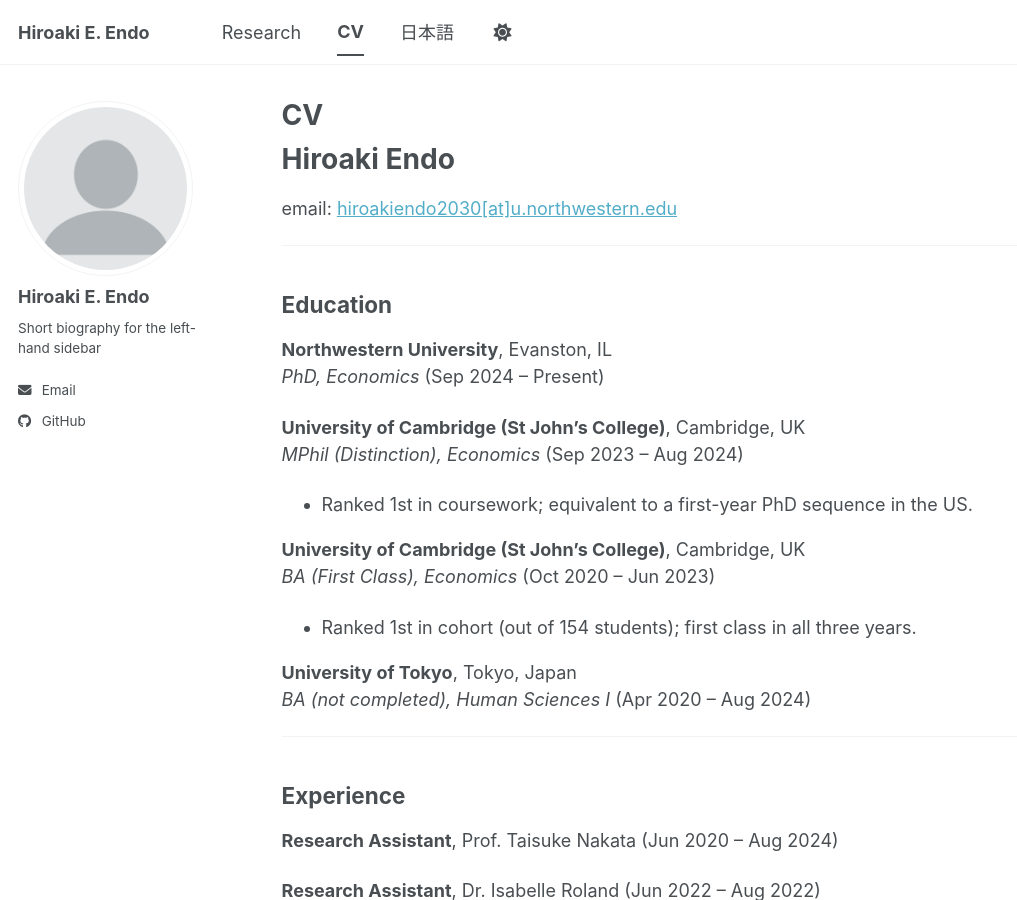
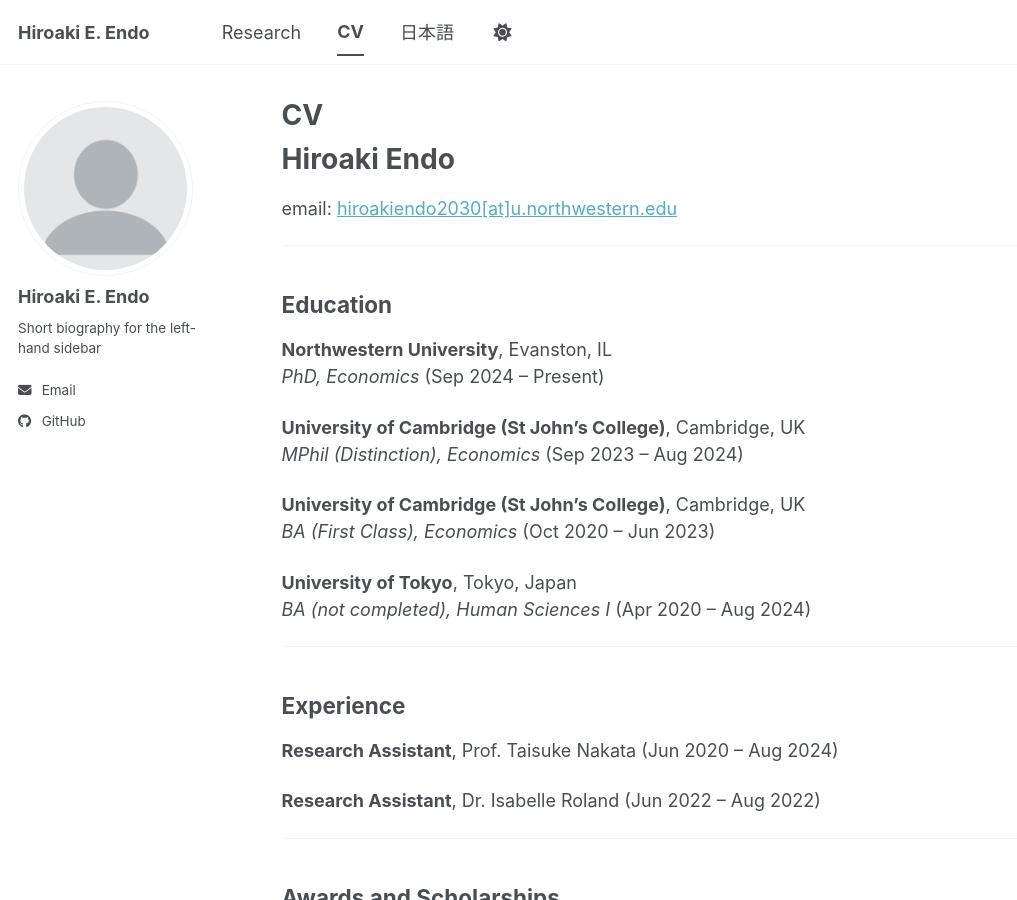
Before and after one commit to hiroendo1014/hiroendo1014.github.io, a Jekyll site: the page built from _pages/cv.md, in a window 1280 px wide and 900 px high. Shown: the whole window, without its empty margins (0-1017 px from the left). Built offline with Jekyll 4.4.1, drawn with Linux system fonts in a browser that asks for light colours; a script bundle is joined from its source files by our own code; library files that are not in the unit come from our copies.

Commit message:
Update cv.md

```diff
--- a/_pages/cv.md
+++ b/_pages/cv.md
@@ -22,11 +22,11 @@
 
 **University of Cambridge (St John’s College)**, Cambridge, UK
 *MPhil (Distinction), Economics* (Sep 2023 – Aug 2024)
-- Ranked 1st in coursework; equivalent to a first-year PhD sequence in the US.
+<!-- - Ranked 1st in coursework; equivalent to a first-year PhD sequence in the US. !-->
 
 **University of Cambridge (St John’s College)**, Cambridge, UK
 *BA (First Class), Economics* (Oct 2020 – Jun 2023)
-- Ranked 1st in cohort (out of 154 students); first class in all three years.
+<!-- - Ranked 1st in cohort (out of 154 students); first class in all three years. !-->
 
 **University of Tokyo**, Tokyo, Japan
 *BA (not completed), Human Sciences I* (Apr 2020 – Aug 2024)
```
